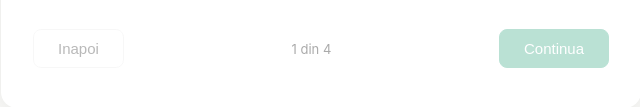
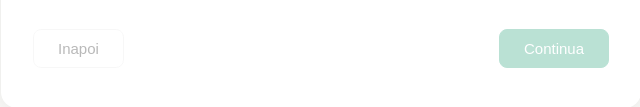
Before and after one commit to Pavy24/energy-audit, a plain HTML site: page index.html in a window 1280 px wide. Shown: the part 595-702 px from the top of the page, 319-959 px from the left. Drawn offline with Linux system fonts and the light colour scheme.

Commit message:
Add files via upload

```diff
--- a/index.html
+++ b/index.html
@@ -59,7 +59,7 @@ body{font-family:-apple-system,BlinkMacSystemFont,'Segoe UI',sans-serif;backgrou
   <div class="options" id="options"></div>
   <div class="nav">
     <button class="btn" id="btn-back" onclick="goBack()">Inapoi</button>
-    <span class="step-count" id="step-count"></span>
+
     <button class="btn btn-primary" id="btn-next" onclick="goNext()" disabled>Continua</button>
   </div>
 </div>
@@ -204,7 +204,7 @@ function render(){
   document.getElementById('prog').style.width=Math.round((cur/total)*100)+'%';
   document.getElementById('cat-label').textContent=cats[state.catIdx];
   document.getElementById('q-text').textContent=q.q;
-  document.getElementById('step-count').textContent=cur+' din '+total;
+
   document.getElementById('btn-back').disabled=(state.catIdx===0&&state.qIdx===0);
   var sel=state.answers[state.catIdx][state.qIdx];
   document.getElementById('btn-next').disabled=sel===null;
```
